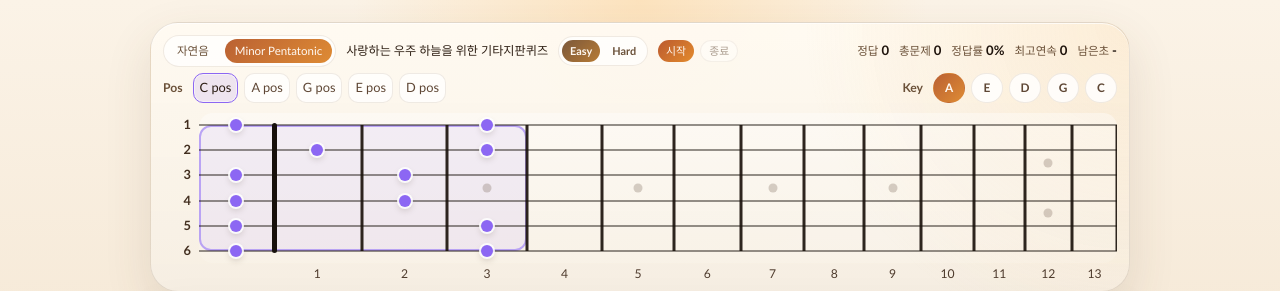
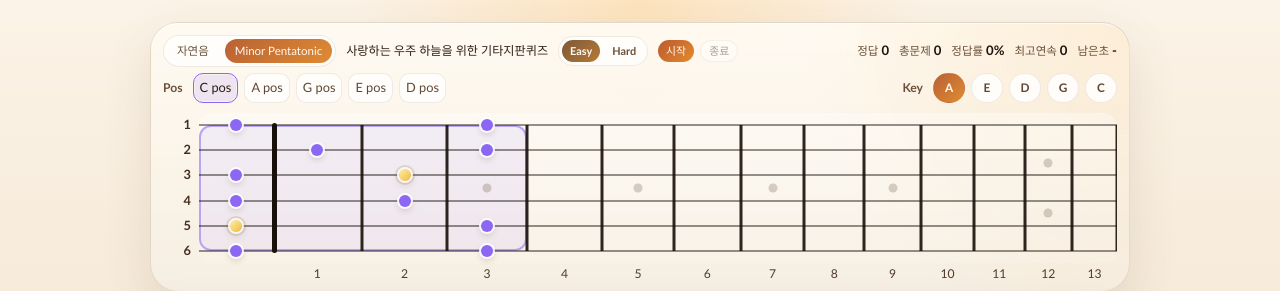
Before and after one commit to lunaticusfairy/GuitarFingerBoard, a Vue app: page / in a window 1280 px wide. Both pictures are taken after a click on the button "Minor Pentatonic". Shown: the top 291 px of the page. Built offline with nearby package versions, Linux system fonts and the light colour scheme.

Commit message:
260403_1531

```diff
--- a/src/App.vue
+++ b/src/App.vue
@@ -1162,6 +1162,7 @@ onBeforeUnmount(() => {
                   :class="{
                     'is-bonus-active': isBonusRoundActive,
                     'is-found': isFoundBonusRoot(cell),
+                    'is-root-note': activeMode === 'pentatonic' && !isBonusRoundActive && cell.isRoot,
                   }"
                   :style="getPositionCellStyle(cell)"
                   :disabled="!isBonusRoundActive"
@@ -1694,6 +1695,14 @@ onBeforeUnmount(() => {
   background: linear-gradient(135deg, #66d48b, #2f9d61);
 }
 
+.box-note-marker.is-root-note {
+  background: linear-gradient(135deg, #fff0a6, #f0b83e);
+  box-shadow:
+    0 0 0 2px rgba(255, 255, 255, 0.88),
+    0 0 0 4px rgba(130, 86, 18, 0.16),
+    0 3px 8px rgba(92, 62, 17, 0.24);
+}
+
 .box-note-marker:disabled {
   opacity: 1;
 }
```
